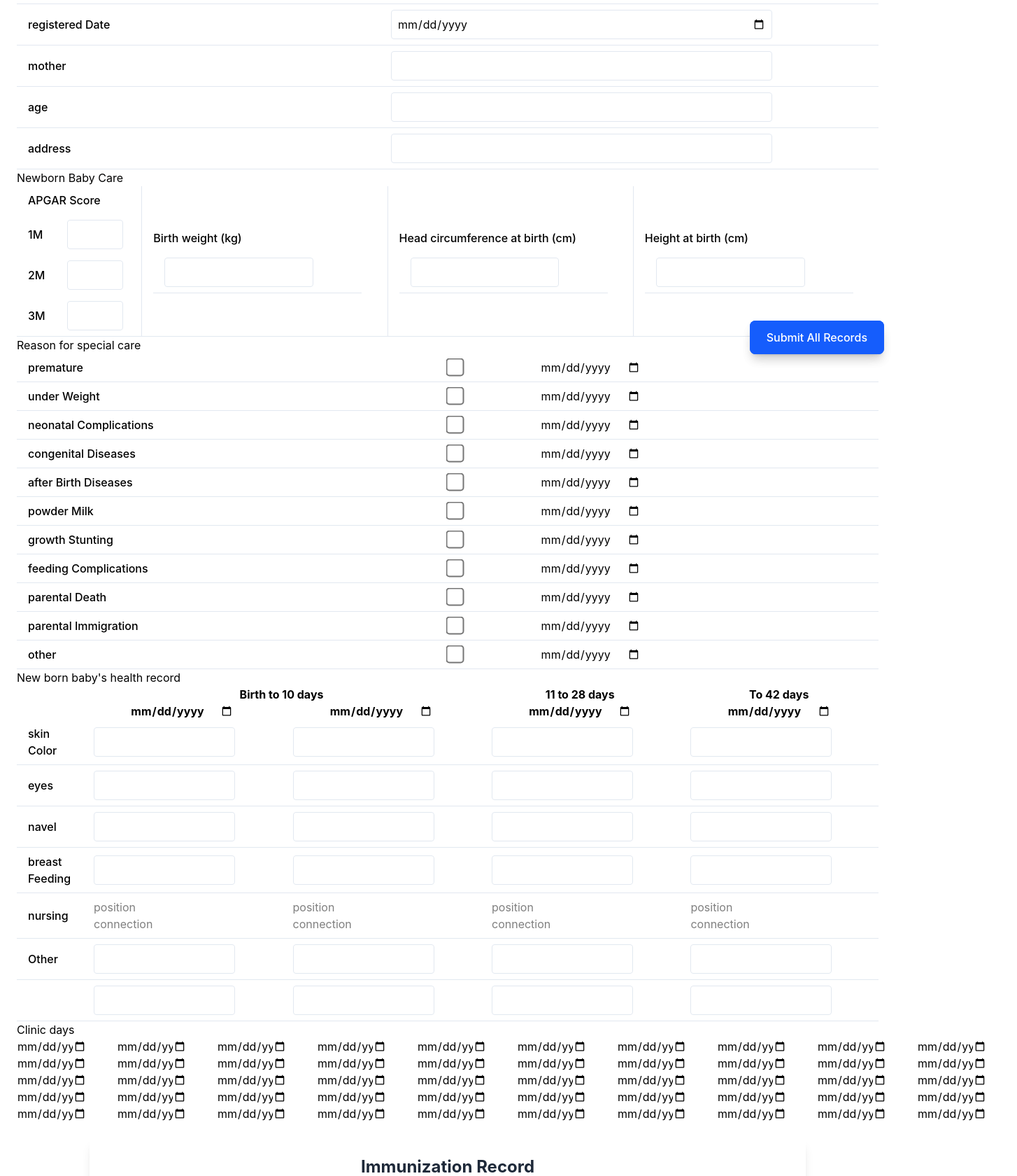
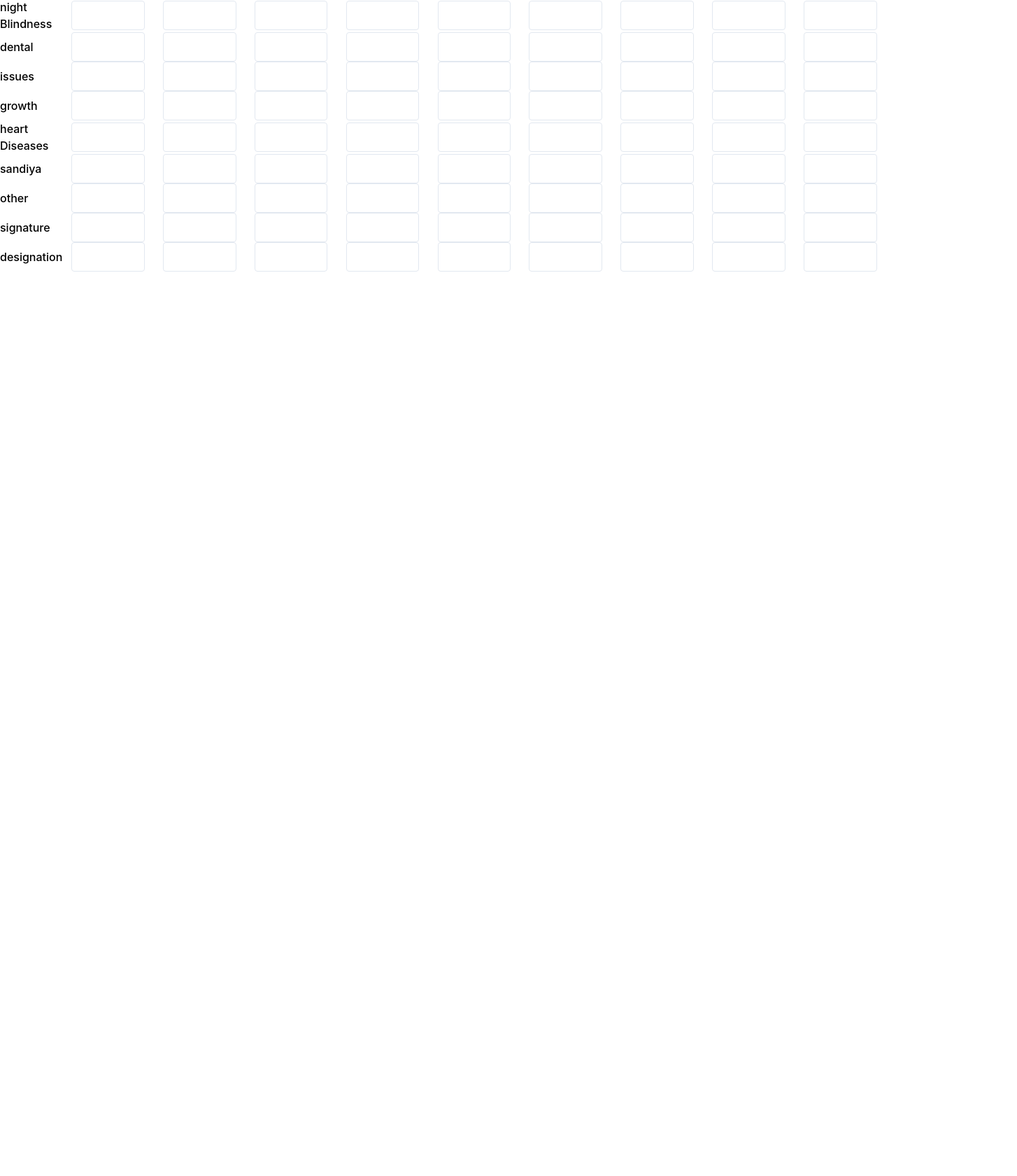
Before and after one commit to Methma-02/Health_Bridge, a React (Vite) app in the folder frontend/: page / in a window 1280 px wide. Shown: the part 278-1958 px from the top of the page at 70% size, 1454 px wide, since content can reach past the window. After the commit the page ends 800 px from the top, so only its background shows below. Built offline with nearby package versions, Linux system fonts and the light colour scheme.

Commit message:
Update App.jsx

```diff
--- a/frontend/src/App.jsx
+++ b/frontend/src/App.jsx
@@ -1,25 +1,10 @@
-import StudentHealthRecords from "./pages/studentHealthRecords";
-import BabyDetails from "./pages/babyDetails";
-import ImmunizationForm from "./pages/Immunization";
-import DevelopmentMilestones from "./pages/developmentMilestones";
-import HealthRecords from "./pages/childHealthRecord";
-import SensoryScreening from "./pages/sensoryScreening";
-import WeightGainChart from "./pages/WeightChart";
-import HeightGainChart from "./pages/HeightChart";
+import ChildHealthRecords from "./pages/childHealthRecord";
 
 
 function App(){
   return(
     <>
-    <BabyDetails/>
-    <ImmunizationForm/>
-    <StudentHealthRecords/>
-    <DevelopmentMilestones/>
-    <HealthRecords/>
-    <StudentHealthRecords/>
-    <SensoryScreening/>
-    <WeightGainChart/>
-    <HeightGainChart/>
+    <ChildHealthRecords/>
 
     </>
   )
```
